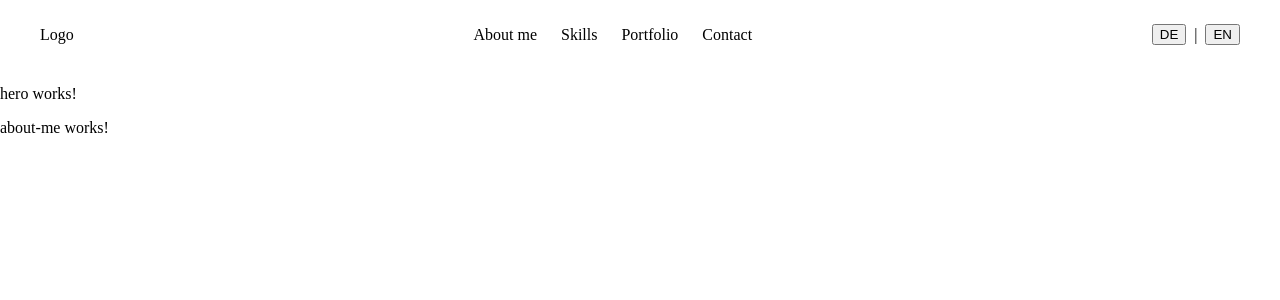
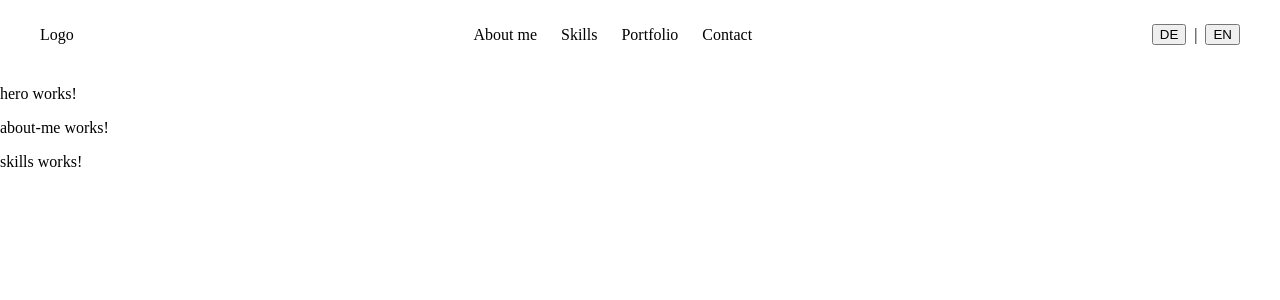
Before and after one commit to NPausC/Portfolio, an Angular app: page / in a window 1280 px wide. Shown: the top 300 px of the page. Built offline with nearby package versions, Linux system fonts and the light colour scheme.

Commit message:
feat: add skills section to app

```diff
--- a/src/app/app.html
+++ b/src/app/app.html
@@ -1,4 +1,5 @@
 <app-header></app-header>
 <app-hero></app-hero>
 <app-about-me></app-about-me>
+<app-skills></app-skills>
 <router-outlet></router-outlet>
--- a/src/app/app.ts
+++ b/src/app/app.ts
@@ -3,10 +3,11 @@ import { RouterOutlet } from '@angular/router';
 import { Header } from './components/header/header';
 import { Hero } from './components/hero/hero';
 import { AboutMe } from './components/about-me/about-me';
+import { Skills } from './components/skills/skills';
 
 @Component({
   selector: 'app-root',
-  imports: [Header, Hero, AboutMe, RouterOutlet],
+  imports: [Header, Hero, AboutMe, Skills, RouterOutlet],
   templateUrl: './app.html',
   styleUrl: './app.scss'
 })
```
